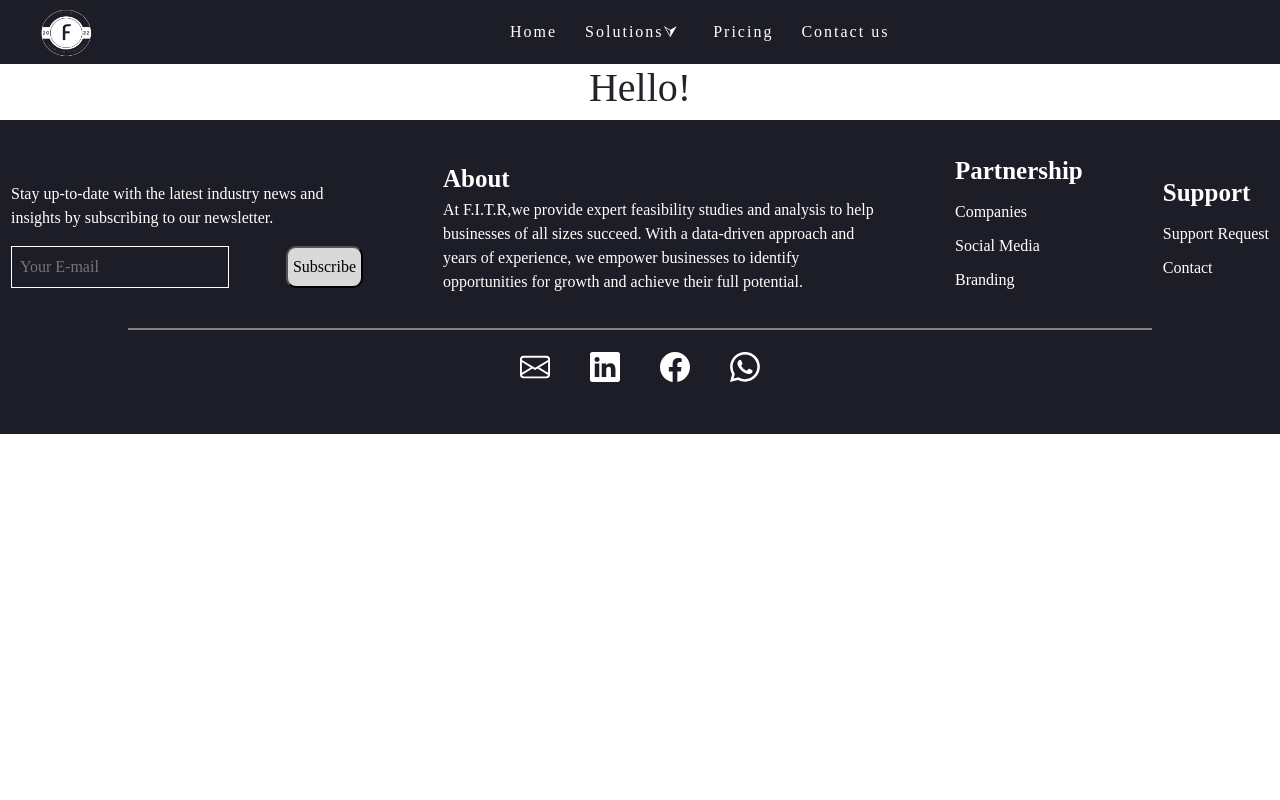
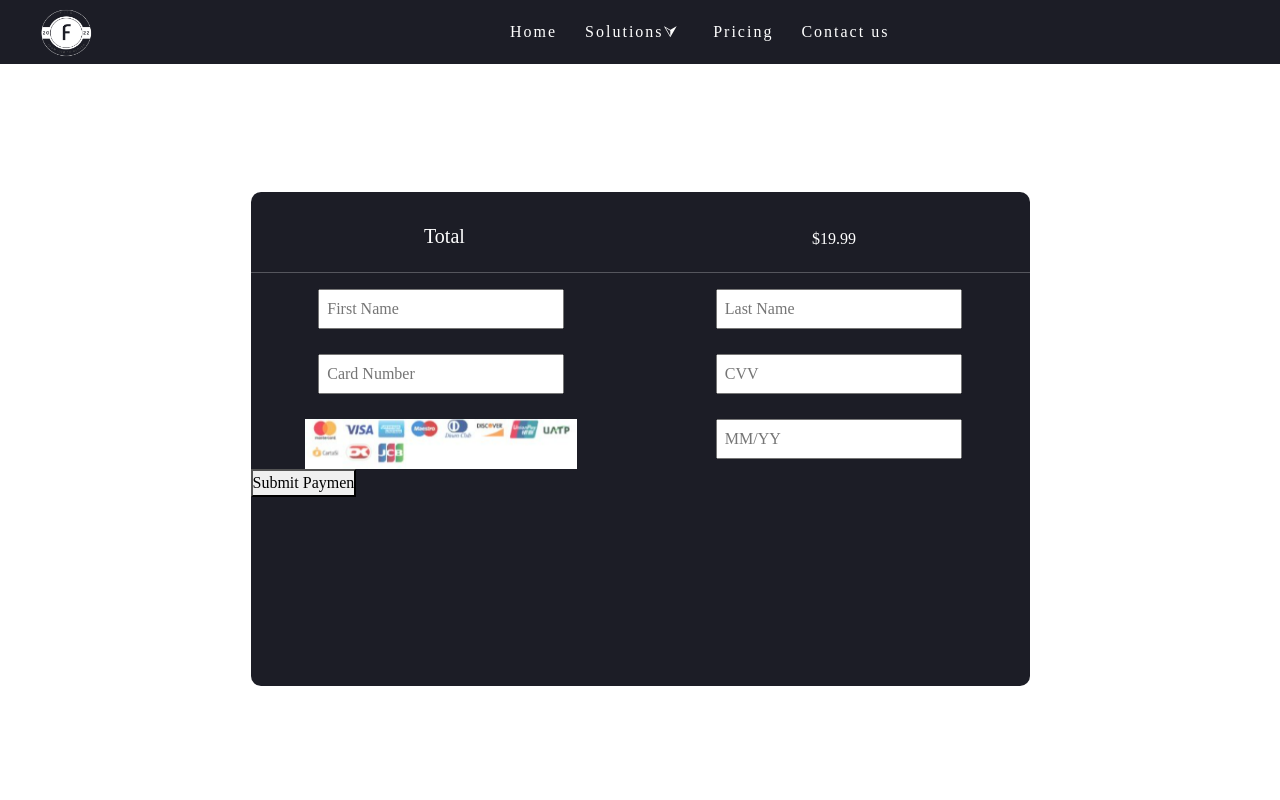
Before and after one commit to Hamzeh-Dawahreh/IdeaCraft-Front-end, a React (Vite) app: page /payment in a window 1280 px wide. Shown: the top 800 px of the page. Built offline with nearby package versions, Linux system fonts and the light colour scheme; a web font is replaced by a local one.

Commit message:
Added payment page

```diff
--- a/src/Components/Payment/Payment.jsx
+++ b/src/Components/Payment/Payment.jsx
@@ -8,7 +8,26 @@ export default function Payment() {
   return (
     <>
       <Navbar />
-      <h1>Hello!</h1>
+      <div className="payment-card">
+        <div class="total-payment">
+          <h5>Total</h5>
+          <h6>$19.99</h6>
+        </div>
+        <hr />
+
+        <div className="info-container">
+          <input type="text" placeholder="First Name" />
+          <input type="text" placeholder="Last Name" />
+          <input type="text" placeholder="Card Number" />
+          <input type="text" placeholder="CVV" />
+          <img src="./src/Images/payment-methods.png" />
+
+          <input type="text" placeholder="MM/YY" />
+        </div>
+        <div>
+          <button>Submit Paymen</button>
+        </div>
+      </div>
       <Footer />
     </>
   );
--- a/src/Components/Payment/payment.css
+++ b/src/Components/Payment/payment.css
@@ -0,0 +1,44 @@
+.payment-card {
+  margin: 8rem auto;
+  background-color: #1c1d26;
+  width: 48.688rem;
+  height: 30.875rem;
+  color: white;
+  border-radius: 10px;
+  display: flex;
+  flex-direction: column;
+  justify-items: center;
+}
+h5 {
+  text-align: start;
+}
+h6 {
+  text-align: end;
+}
+.total-payment {
+  display: flex;
+  justify-content: space-around;
+
+  align-items: end;
+  margin-top: 2rem;
+}
+.info-container {
+  display: grid;
+  grid-template-columns: 1fr 1fr;
+  grid-template-rows: 1fr 1fr 1fr;
+
+  justify-items: center;
+  align-content: center;
+  gap: 1rem;
+}
+.info-container input {
+  height: 2.5rem;
+  width: 15.375rem;
+}
+.info-container input::placeholder {
+  padding-left: 7px;
+}
+.info-container img {
+  width: 17rem;
+  height: 4.125;
+}
```
Also changed, not shown: src/Images/payment-methods.png (added).
